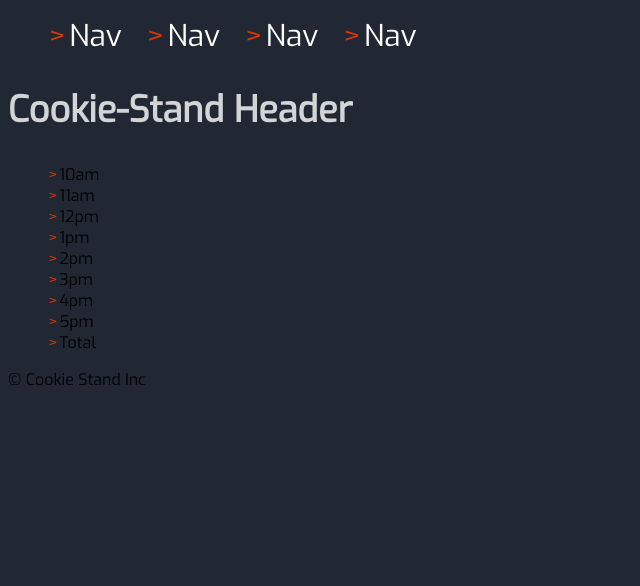
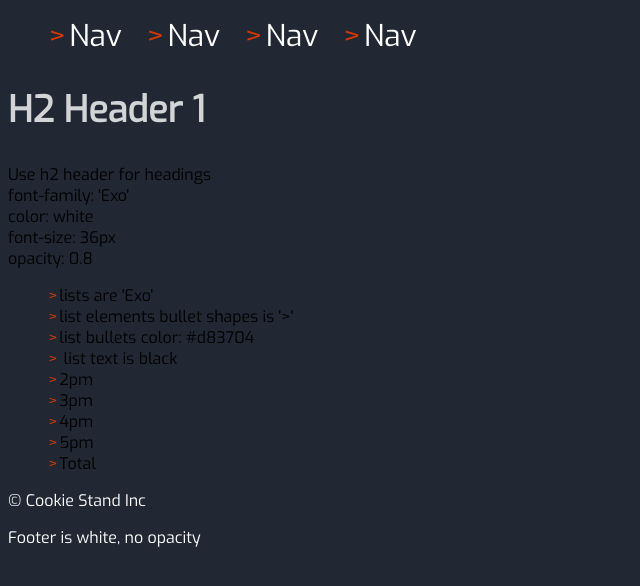
Before and after one commit to J3ffcon1/cookie-stand, a plain HTML site: page style-guide.html in a window 1280 px wide. Shown: the whole page, without its empty margins (0-640 px from the left). Drawn offline with Linux system fonts and the light colour scheme.

Commit message:
adding text to style-guide

```diff
--- a/style-guide.html
+++ b/style-guide.html
@@ -15,12 +15,18 @@
     </nav>
   </header>
 
-  <h2>Cookie-Stand Header</h2>
+  <h2>H2 Header 1</h2>
+    <p>Use h2 header for headings<br>
+      font-family: 'Exo'<br>
+      color: white<br>
+      font-size: 36px<br>
+      opacity: 0.8<br> </p>
+
     <ul>
-      <li>10am</li>
-      <li>11am</li>
-      <li>12pm</li>
-      <li>1pm</li>
+      <li>lists are 'Exo'</li>
+      <li>list elements bullet shapes is '>'</li>
+      <li>list bullets color: #d83704</li>
+      <li> list text is black</li>
       <li>2pm</li>
       <li>3pm</li>
       <li>4pm</li>
@@ -31,8 +37,12 @@
 
 
 
+
+
+
   <footer>
     <p>&copy; Cookie Stand Inc</p>
+    <p>Footer is white, no opacity</p>
   </footer>
 </body>
 </html>
--- a/style.css
+++ b/style.css
@@ -8,6 +8,7 @@ background-color: hsla(38%, 68%, 81%, 1)
 }
 
 nav li {
+  text-decoration: none;
   display: inline;
   padding: 5px, 6px;
   font-family: 'Exo', fantasy;
@@ -16,16 +17,23 @@ nav li {
   color: white;
 }
 
+nav li:hover {
+  /*background-color: #C3B299;*/
+  text-decoration: underline;
+  text-decoration-color: #d83704;
+}
+
 ul {
   list-style: none;
 
 }
 
-nav li:hover {
-  /*background-color: #C3B299;*/
-  text-decoration: underline;
-  text-decoration-color: #d83704;
+.index-nav {
+  text-decoration: none;
+  color: red;
 }
+
+
 li::before {
   content: ">";
   color: #d83704;
@@ -56,8 +64,10 @@ h2 {
   font-size: 36px;
 
 }
+
 a {
   text-decoration: none;
+  color: inherit;
 }
 
 #landing {
@@ -72,7 +82,7 @@ a {
 
 
 }
-#landing:hover {
+ #landing:hover {
   text-decoration: underline;
   text-decoration-color: #d83704;
   font-family: 'Exo', sans-serif;
@@ -86,3 +96,7 @@ a {
   margin-top: -100px;
 
 }
+
+footer {
+color: white;
+}
```
Also changed, not shown: index.html (+3 -3 lines).
